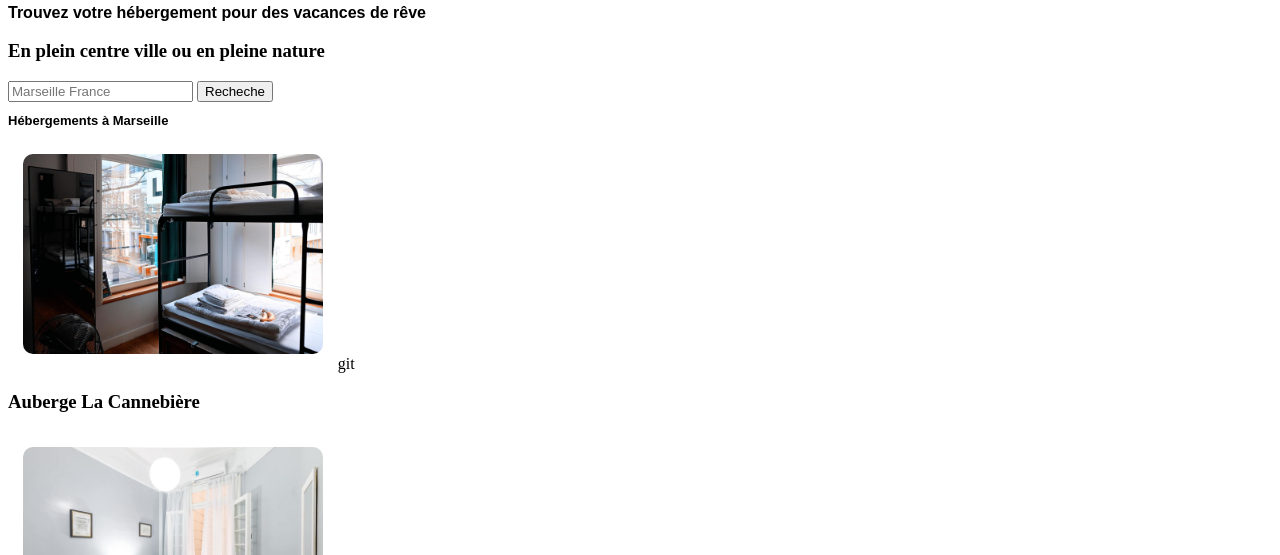
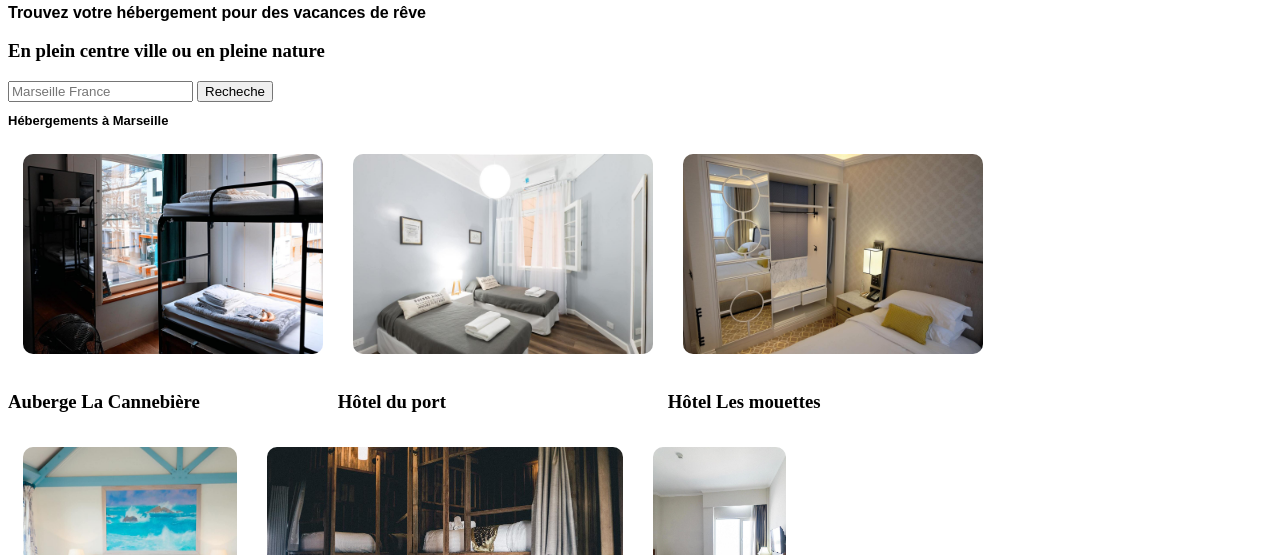
Before and after one commit to dimitridjendo/dimitridjendo, a plain HTML site: page index.html in a window 1280 px wide. Shown: the part 245-800 px from the top of the page. Drawn offline with Linux system fonts and the light colour scheme.

Commit message:
correction

```diff
--- a/index.html
+++ b/index.html
@@ -43,7 +43,7 @@
               src="images/hebergements/3_medium/Auberge la Cannebiere.jpg"
               height="300"
               alt="images"
-            />git
+            />
             <h3>Auberge La Cannebière</h3>
           </div>
           <div>
--- a/styles.css
+++ b/styles.css
@@ -33,6 +33,6 @@ h2{
     display: flex;
     flex-direction: column;
 }
-.hebergements-top .hebergements-bottom {
+.hebergements-top, .hebergements-bottom {
     display: flex;
 }
```
